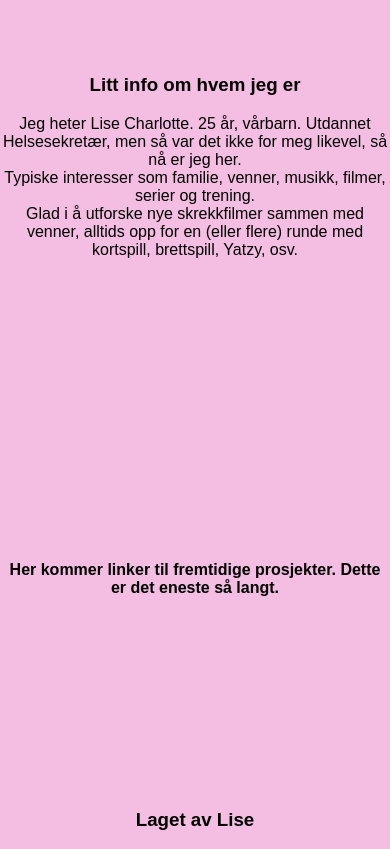
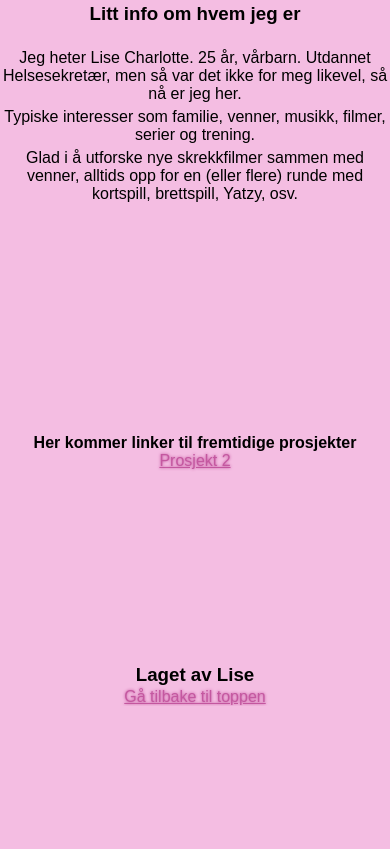
Before and after one commit to lise-charlotte/prosjekt-1.4, a website: page index.html in a window 390 px wide. Shown: the part 508-1357 px from the top of the page. After the commit the page ends 1214 px from the top, so only its background shows below. Drawn offline with Linux system fonts and the light colour scheme.

Commit message:
Fixed and added some stuff

```diff
--- a/index.html
+++ b/index.html
@@ -40,11 +40,15 @@
       </section>
       <section class="projectsSection">
         <!-- Prosjekter -->
-        <p class="parag2"><strong>Her kommer linker til fremtidige prosjekter. Dette er det eneste så langt.</strong></p>
+        <p class="parag2"><strong>Her kommer linker til fremtidige prosjekter</strong></p>
+        <p class="bookmark1"><a href="prosjekter.html#prosjektTo">Prosjekt 2</a></p>
       </section>
     </main>
     <footer>
-      <h3>Laget av Lise</a></h3>
+      <section class="footerSection">
+        <h3>Laget av Lise</a></h3>
+        <p class="bookmark2"><a href="hjem">Gå tilbake til toppen</a></p>
+      </section>
     </footer>
   </body>
 </html>
--- a/styles.css
+++ b/styles.css
@@ -27,6 +27,20 @@ a:active {
     color: green
 }
 
+ul {
+    display: flex;
+    flex-direction: row;
+    justify-content: right;
+    align-items: center;
+    list-style-type: none;
+    gap: 50px;
+    text-shadow: 0px 0px 3px #073B3A;
+    padding: 0px 3px 0px 0px;
+    margin: 5px;
+}
+
+
+/* MAIN */
 main {
     text-align: center;
 }
@@ -40,18 +54,7 @@ p {
 
 .p span {
     display: block;
-}
-
-ul {
-    display: flex;
-    flex-direction: row;
-    justify-content: right;
-    align-items: center;
-    list-style-type: none;
-    gap: 50px;
-    text-shadow: 0px 0px 3px #073B3A;
-    padding: 0px 3px 0px 0px;
-    margin: 5px;
+    justify-content: center;
 }
 
 section {
@@ -72,14 +75,15 @@ section {
     max-width: 350px;
 }
 
+.aboutSection {
+    max-width: 500px;
+    height: 35vh;
+    margin: 0 auto;
+    gap: 5px;
+}
+
 .secondContainer {
     max-width: 500px;
-}
-
-.aboutSection {
-    display: flex;
-    flex-direction: column;
-    justify-content: center;
 }
 
 h3 {
@@ -116,6 +120,10 @@ ol {
 
 * {
     box-sizing: border-box;
+}
+
+.bookmark1 {
+    text-shadow: 0px 0px 3px #073B3A;
 }
 
 /* Prosjekter CSS  */
@@ -171,8 +179,21 @@ footer {
     justify-content: center;
 }
 
+.footerSection {
+    height: 5vh;
+    display: flex;
+    flex-direction: column;
+}
+
+.footerSection > h3 {
+    margin: 2px;
+}
+
+.bookmark2 {
+    text-shadow: 0px 0px 3px #073B3A;
+}
+
 /* MEDIA QUERY */
-
 @media (max-width: 426px) {
  body {
     background-color: #f4bde2;
@@ -199,4 +220,12 @@ a:hover {
  a:active {
     color: #c458a0
  }
+
+ .bookmark1 {
+    text-shadow: 0px 0px 3px #bd4595;
  }
+
+ .bookmark2 {
+    text-shadow: 0px 0px 3px #bd4595;
+ }
+}
```
Also changed, not shown: prosjekter.html (+2 -3 lines). Lines whose indentation alone changed are shown as unchanged.
